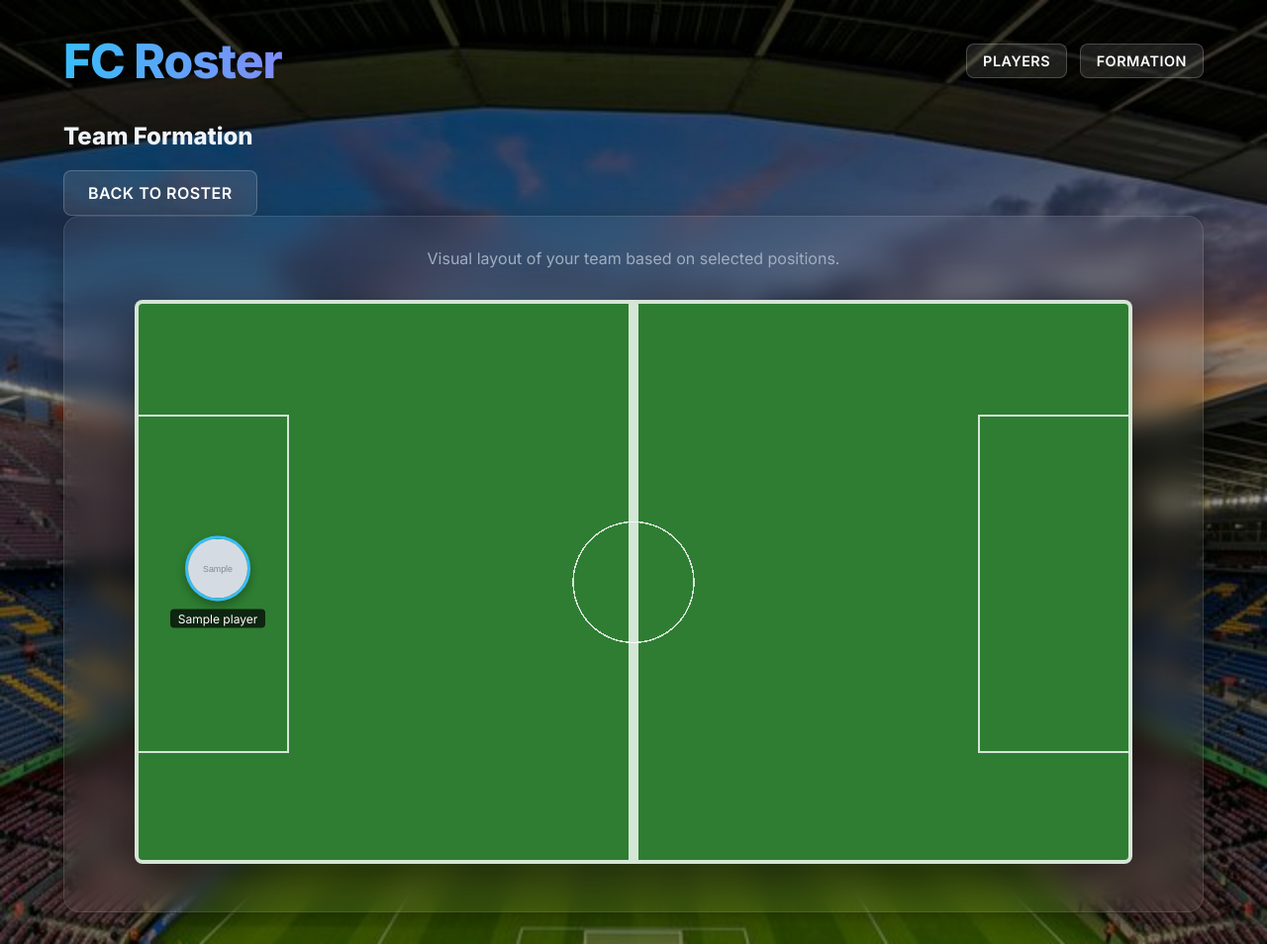
After one commit to atmaramaryal2910-sys/crudwithdjango, a Django app: page /formation/ in a window 1280 px wide. The commit adds this page. Shown: the whole page at 99% size. Run offline with Django 5.2, Linux system fonts and the light colour scheme; tables that the repository leaves empty hold one stand-in row (values such as "Sample post"); grey boxes marked "Sample" are stand-in pictures.

Commit message:
Restrict positions and add formation view

```diff
--- a/players/models.py
+++ b/players/models.py
@@ -1,8 +1,22 @@
 from django.db import models
+
+POSITION_CHOICES = [
+    ('Goalkeeper', 'Goalkeeper'),
+    ('Sweeper', 'Sweeper'),
+    ('Centre-back', 'Centre-back'),
+    ('Full-back', 'Full-back'),
+    ('Wing-back', 'Wing-back'),
+    ('Defensive Midfielder', 'Defensive Midfielder'),
+    ('Central Midfielder', 'Central Midfielder'),
+    ('Attacking Midfielder', 'Attacking Midfielder'),
+    ('Winger', 'Winger'),
+    ('Forward', 'Forward'),
+    ('Striker', 'Striker'),
+]
 
 class Player(models.Model):
     name = models.CharField(max_length=100)
-    position = models.CharField(max_length=50)
+    position = models.CharField(max_length=50, choices=POSITION_CHOICES)
     team = models.CharField(max_length=100)
     age = models.IntegerField()
     nationality = models.CharField(max_length=100)
--- a/players/templates/players/base.html
+++ b/players/templates/players/base.html
@@ -172,8 +172,12 @@
 </head>
 <body>
     <div class="container">
-        <header class="header">
-            <a href="{% url 'player_list' %}"><h1>FC Roster</h1></a>
+        <header class="header" style="display: flex; justify-content: space-between; align-items: center; margin-bottom: 2rem;">
+            <a href="{% url 'player_list' %}" style="text-decoration: none;"><h1 style="margin: 0;">FC Roster</h1></a>
+            <div class="nav-links">
+                <a href="{% url 'player_list' %}" class="btn btn-secondary" style="padding: 0.5rem 1rem; font-size: 0.9rem;">Players</a>
+                <a href="{% url 'player_formation' %}" class="btn btn-secondary" style="padding: 0.5rem 1rem; font-size: 0.9rem; margin-left: 0.5rem;">Formation</a>
+            </div>
         </header>
         <main>
             {% block content %}
--- /dev/null
+++ b/players/templates/players/player_formation.html
@@ -0,0 +1,157 @@
+{% extends 'players/base.html' %}
+
+{% block title %}Team Formation{% endblock %}
+
+{% block content %}
+<style>
+    :root {
+        --pitch-green: #2e7d32;
+        --pitch-line: rgba(255, 255, 255, 0.8);
+    }
+
+    .pitch-container {
+        width: 100%;
+        max-width: 1000px;
+        aspect-ratio: 16 / 9;
+        background-color: var(--pitch-green);
+        background-image:
+            linear-gradient(90deg, transparent 49.5%, var(--pitch-line) 49.5%, var(--pitch-line) 50.5%, transparent 50.5%),
+            radial-gradient(circle at 50% 50%, transparent 40%, var(--pitch-line) 40%, var(--pitch-line) 41%, transparent 41%);
+        background-size: 100% 100%, 20% 40%;
+        background-position: center;
+        background-repeat: no-repeat;
+        border: 4px solid var(--pitch-line);
+        position: relative;
+        margin: 2rem auto;
+        border-radius: 8px;
+        overflow: hidden;
+        box-shadow: 0 20px 50px rgba(0,0,0,0.5);
+    }
+
+    /* Pitch Markings */
+    .pitch-container::before {
+        content: '';
+        position: absolute;
+        top: 20%;
+        left: 0;
+        width: 15%;
+        height: 60%;
+        border: 2px solid var(--pitch-line);
+        border-left: none;
+    }
+    .pitch-container::after {
+        content: '';
+        position: absolute;
+        top: 20%;
+        right: 0;
+        width: 15%;
+        height: 60%;
+        border: 2px solid var(--pitch-line);
+        border-right: none;
+    }
+
+    .player-marker {
+        position: absolute;
+        width: 80px;
+        display: flex;
+        flex-direction: column;
+        align-items: center;
+        transform: translate(-50%, -50%);
+        transition: all 0.3s ease;
+        z-index: 10;
+    }
+
+    .player-photo {
+        width: 60px;
+        height: 60px;
+        border-radius: 50%;
+        object-fit: cover;
+        border: 3px solid var(--accent-primary);
+        background: var(--glass-bg);
+        box-shadow: 0 4px 10px rgba(0,0,0,0.3);
+    }
+
+    .player-initials {
+        width: 60px;
+        height: 60px;
+        border-radius: 50%;
+        display: flex;
+        align-items: center;
+        justify-content: center;
+        background: var(--accent-primary);
+        color: white;
+        font-weight: bold;
+        font-size: 1.2rem;
+        border: 3px solid white;
+    }
+
+    .player-name-label {
+        background: rgba(0, 0, 0, 0.7);
+        color: white;
+        padding: 2px 8px;
+        border-radius: 4px;
+        font-size: 0.75rem;
+        margin-top: 4px;
+        white-space: nowrap;
+        max-width: 100px;
+        overflow: hidden;
+        text-overflow: ellipsis;
+    }
+
+    /* Positioning Logic */
+    .pos-Goalkeeper { left: 8%; top: 50%; }
+    .pos-Sweeper { left: 18%; top: 50%; }
+    .pos-Centre-back { left: 25%; top: 50%; } /* Simplified for group mapping */
+    .pos-Full-back { left: 25%; top: 20%; }   /* Adjusted later in template */
+    .pos-Wing-back { left: 35%; top: 15%; }
+    .pos-Defensive-Midfielder { left: 40%; top: 50%; }
+    .pos-Central-Midfielder { left: 55%; top: 50%; }
+    .pos-Attacking-Midfielder { left: 70%; top: 50%; }
+    .pos-Winger { left: 75%; top: 20%; }
+    .pos-Forward { left: 85%; top: 30%; }
+    .pos-Striker { left: 90%; top: 50%; }
+
+</style>
+
+<div class="header-actions">
+    <h2>Team Formation</h2>
+    <a href="{% url 'player_list' %}" class="btn btn-secondary">Back to Roster</a>
+</div>
+
+<div class="glass-panel" style="padding: 1rem;">
+    <p style="text-align: center; color: var(--text-secondary);">Visual layout of your team based on selected positions.</p>
+
+    <div class="pitch-container">
+        {% for player in players %}
+            <div class="player-marker
+                {% if player.position == 'Goalkeeper' %}pos-Goalkeeper
+                {% elif player.position == 'Sweeper' %}pos-Sweeper
+                {% elif player.position == 'Centre-back' %}pos-Centre-back
+                {% elif player.position == 'Full-back' %}pos-Full-back
+                {% elif player.position == 'Wing-back' %}pos-Wing-back
+                {% elif player.position == 'Defensive Midfielder' %}pos-Defensive-Midfielder
+                {% elif player.position == 'Central Midfielder' %}pos-Central-Midfielder
+                {% elif player.position == 'Attacking Midfielder' %}pos-Attacking-Midfielder
+                {% elif player.position == 'Winger' %}pos-Winger
+                {% elif player.position == 'Forward' %}pos-Forward
+                {% elif player.position == 'Striker' %}pos-Striker
+                {% endif %}"
+                style="{% if player.position == 'Full-back' and forloop.counter|divisibleby:2 %}top: 80%;{% endif %}
+                       {% if player.position == 'Centre-back' and forloop.counter|divisibleby:2 %}top: 30%;{% elif player.position == 'Centre-back' %}top: 70%;{% endif %}
+                       {% if player.position == 'Winger' and forloop.counter|divisibleby:2 %}top: 80%;{% endif %}
+                       {% if player.position == 'Forward' and forloop.counter|divisibleby:2 %}top: 70%;{% endif %}">
+
+                <a href="{% url 'player_detail' player.pk %}">
+                    {% if player.image %}
+                        <img src="{{ player.image.url }}" alt="{{ player.name }}" class="player-photo">
+                    {% else %}
+                        <div class="player-initials">{{ player.name|truncatechars:2|upper }}</div>
+                    {% endif %}
+                </a>
+                <div class="player-name-label">{{ player.name }}</div>
+            </div>
+        {% endfor %}
+    </div>
+</div>
+
+{% endblock %}
--- a/players/urls.py
+++ b/players/urls.py
@@ -7,4 +7,5 @@ urlpatterns = [
     path('player/new/', views.PlayerCreateView.as_view(), name='player_create'),
     path('player/<int:pk>/edit/', views.PlayerUpdateView.as_view(), name='player_update'),
     path('player/<int:pk>/delete/', views.PlayerDeleteView.as_view(), name='player_delete'),
+    path('formation/', views.PlayerFormationView.as_view(), name='player_formation'),
 ]
--- a/players/views.py
+++ b/players/views.py
@@ -28,3 +28,8 @@ class PlayerDeleteView(DeleteView):
     model = Player
     template_name = 'players/player_confirm_delete.html'
     success_url = reverse_lazy('player_list')
+
+class PlayerFormationView(ListView):
+    model = Player
+    context_object_name = 'players'
+    template_name = 'players/player_formation.html'
```
Also changed, not shown: players/migrations/0003_alter_player_position.py (added).
